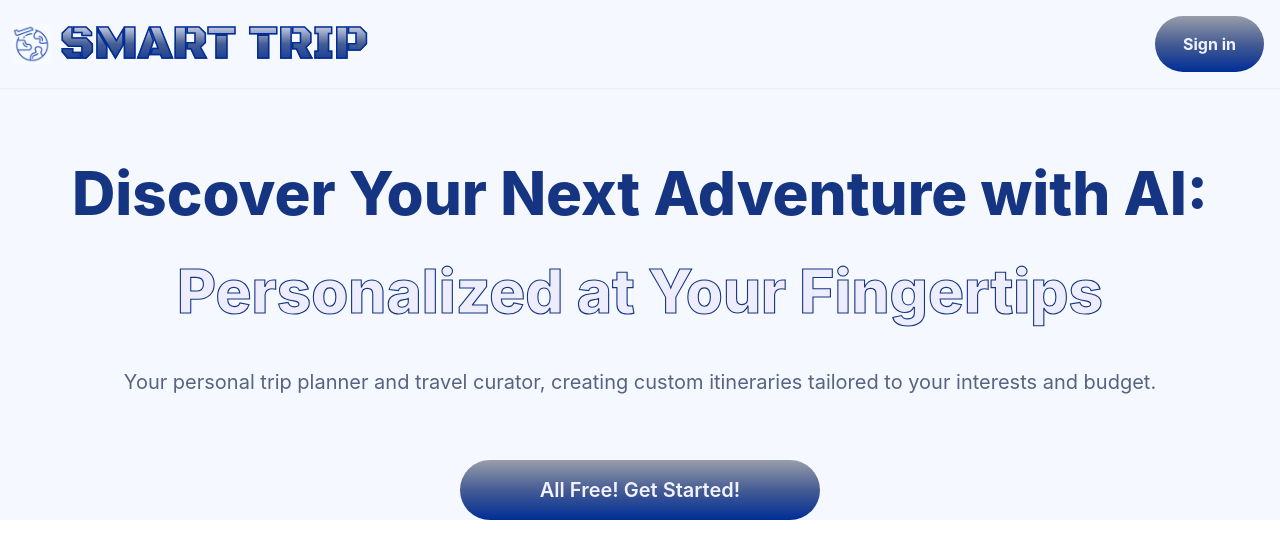
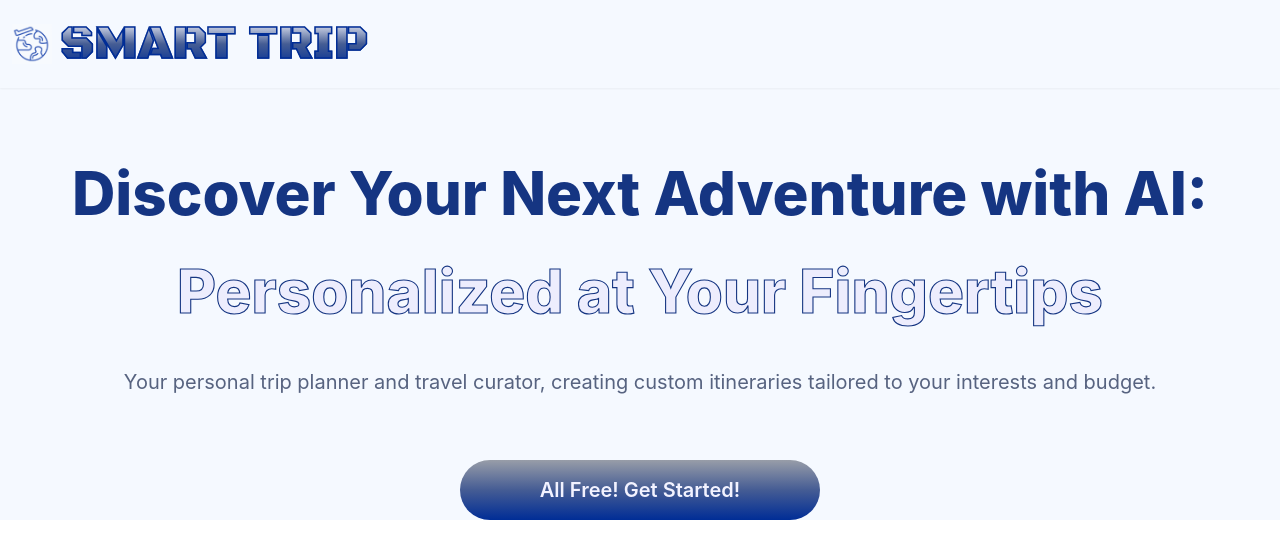
Before and after one commit to Yena830/travel_agent, a React (Vite) app: page / in a window 1280 px wide. Shown: the top 558 px of the page. Built offline with nearby package versions, Linux system fonts and the light colour scheme; no server answers.

Commit message:
fixed bugs

```diff
--- a/src/components/custom/Header.jsx
+++ b/src/components/custom/Header.jsx
@@ -1,7 +1,19 @@
 import React from "react";
 import "@fontsource/black-ops-one";
+import { useGoogleLogin } from "@react-oauth/google";
+
+
 
 function Header() {
+    const login = useGoogleLogin({
+    onSuccess: (tokenResponse) => {
+        console.log('Login success!', tokenResponse);
+        localStorage.setItem('user', JSON.stringify(tokenResponse));
+    },
+    onError: (error) => {
+        console.error('Login failed:', error);
+    },
+});
   return (
     <div className="p-3 shadow-sm flex justify-between items-center">
       <div className="flex items-center">
@@ -26,13 +38,17 @@ function Header() {
         </h2>
       </div>
 
-      <div>
-        <button className="bg-gradient-to-b from-[#989da8] via-[#455c94] to-[#002d96] text-[#f2f2ff] font-bold px-0 py-0 rounded-full mr-1 text-sm md:text-base ">
-          <span className="block bg-[#ffffff00] hover:bg-[#2d4583] rounded-full px-4 py-2 xl:px-7 xl:py-4 hover:scale-105 transition duration-100">
-            Sign in
-          </span>
-        </button>
-      </div>
+        <div>
+          {/*  <button*/}
+          {/*      className="bg-gradient-to-b from-[#989da8] via-[#455c94] to-[#002d96] text-[#f2f2ff] font-bold px-0 py-0 rounded-full mr-1 text-sm md:text-base"*/}
+          {/*      onClick={() => login()}*/}
+          {/*  >*/}
+          {/*<span*/}
+          {/*    className="block bg-[#ffffff00] hover:bg-[#2d4583] rounded-full px-4 py-2 xl:px-7 xl:py-4 hover:scale-105 transition duration-100">*/}
+          {/*  Sign in*/}
+          {/*</span>*/}
+          {/*  </button>*/}
+        </div>
     </div>
   );
 }
```
